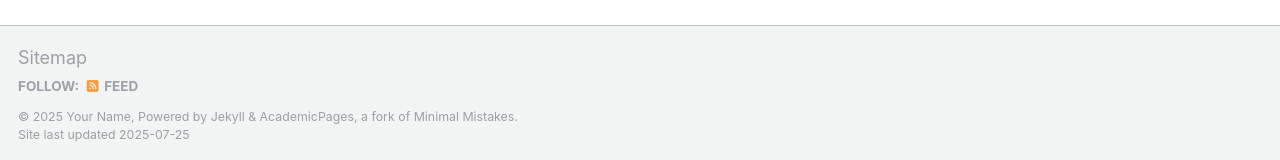
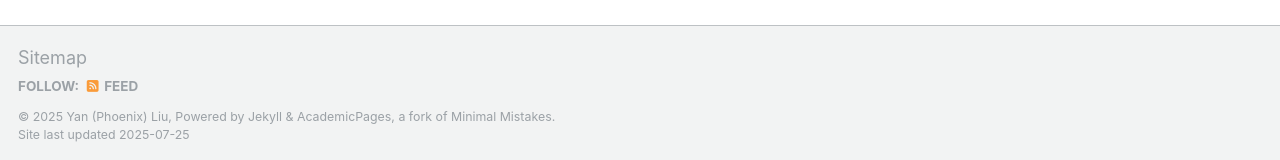
Before and after one commit to YanPhoenixLiu/yanphoenixliu.github.io, a Jekyll site: the page built from _pages/about.md, in a window 1280 px wide and 1109 px high. Shown: the part 946-1106 px from the top of the window. Built offline with Jekyll 4.4.1, drawn with Linux system fonts in a browser that asks for light colours; some web fonts are replaced; a script that is not in the unit is left out.

Commit message:
Update _config.yml

```diff
--- a/_config.yml
+++ b/_config.yml
@@ -11,7 +11,7 @@ locale                   : "en-US"
 site_theme               : "default"
 title                    : "Yan (Phoenix) Liu"
 title_separator          : "-"
-name                     : &name "Your Name"
+name                     : &name "Yan (Phoenix) Liu"
 description              : &description "personal description"
 url                      : https://yanphoenixliu.github.io # the base hostname & protocol for your site e.g. "https://[your GitHub username].github.io" or if you already have some other page hosted on Github then use "https://[your GitHub username].github.io/[Your Repo Name]"
 baseurl                  : "" # the subpath of your site, e.g. "/blog"
```
